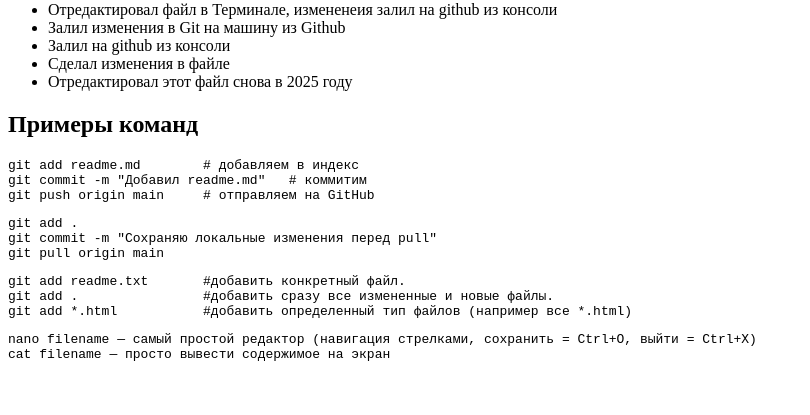
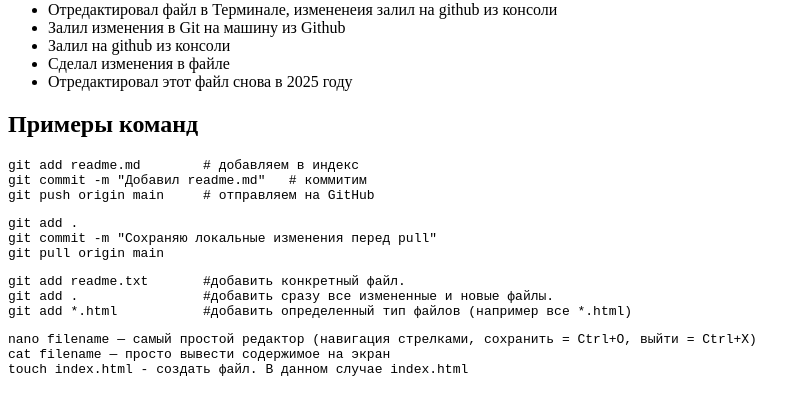
Before and after one commit to Maslenko/first-git, a plain HTML site: page index.html in a window 1280 px wide. Shown: the part 79-494 px from the top of the page, without its empty margins (0-810 px from the left). Drawn offline with Linux system fonts and the light colour scheme.

Commit message:
Update index.html

```diff
--- a/index.html
+++ b/index.html
@@ -37,6 +37,7 @@ git add *.html           #добавить определенный тип фа
 <pre>
 nano filename — самый простой редактор (навигация стрелками, сохранить = Ctrl+O, выйти = Ctrl+X)
 cat filename — просто вывести содержимое на экран
+touch index.html - создать файл. В данном случае index.html
 </pre>
 </body>
 </html>
```
